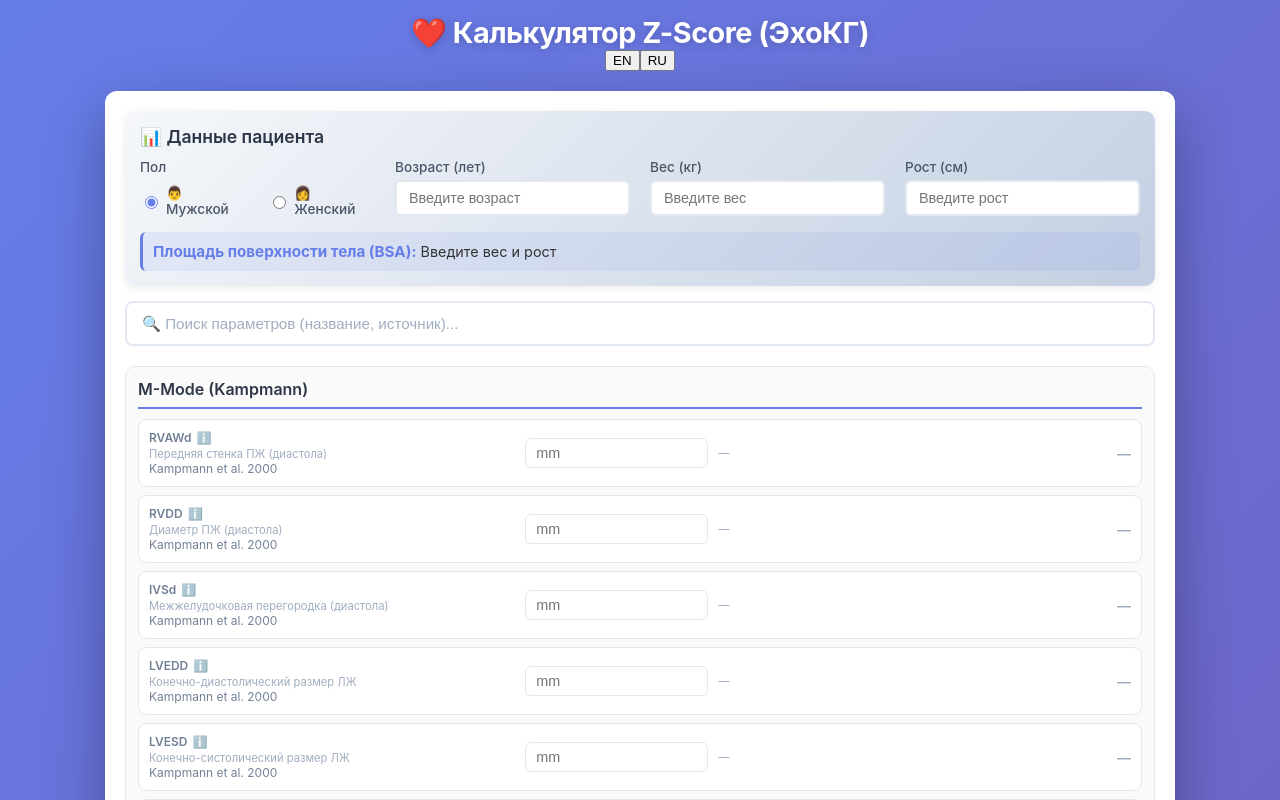
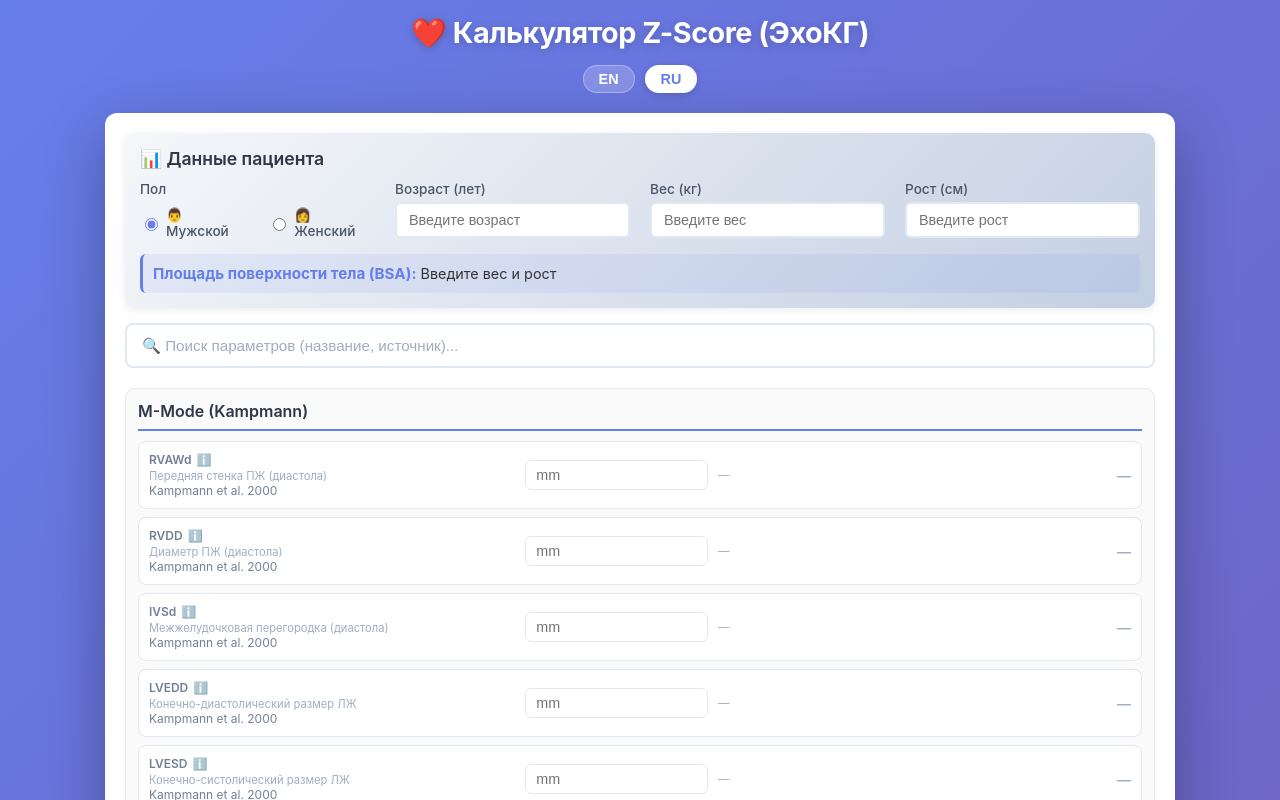
Before and after one commit to 2maxglad/zscore, a React (Vite) app: page / in a window 1280 px wide. Shown: the top 800 px of the page. Built offline with nearby package versions, Linux system fonts and the light colour scheme.

Commit message:
Add bilingual support and styles

```diff
--- a/src/index.css
+++ b/src/index.css
@@ -60,6 +60,35 @@ body {
   font-weight: 700;
   text-shadow: 0 2px 10px rgba(0, 0, 0, 0.2);
   letter-spacing: -0.5px;
+}
+
+.language-toggle {
+  display: flex;
+  justify-content: center;
+  gap: 10px;
+  margin-top: 15px;
+}
+
+.language-toggle button {
+  background: rgba(255, 255, 255, 0.2);
+  border: 1px solid rgba(255, 255, 255, 0.3);
+  color: white;
+  padding: 5px 15px;
+  border-radius: 20px;
+  cursor: pointer;
+  font-size: 0.9rem;
+  font-weight: 600;
+  transition: all 0.2s ease;
+}
+
+.language-toggle button:hover {
+  background: rgba(255, 255, 255, 0.3);
+}
+
+.language-toggle button.active {
+  background: white;
+  color: #667eea;
+  box-shadow: 0 2px 8px rgba(0, 0, 0, 0.15);
 }
 
 .app-main {
```
